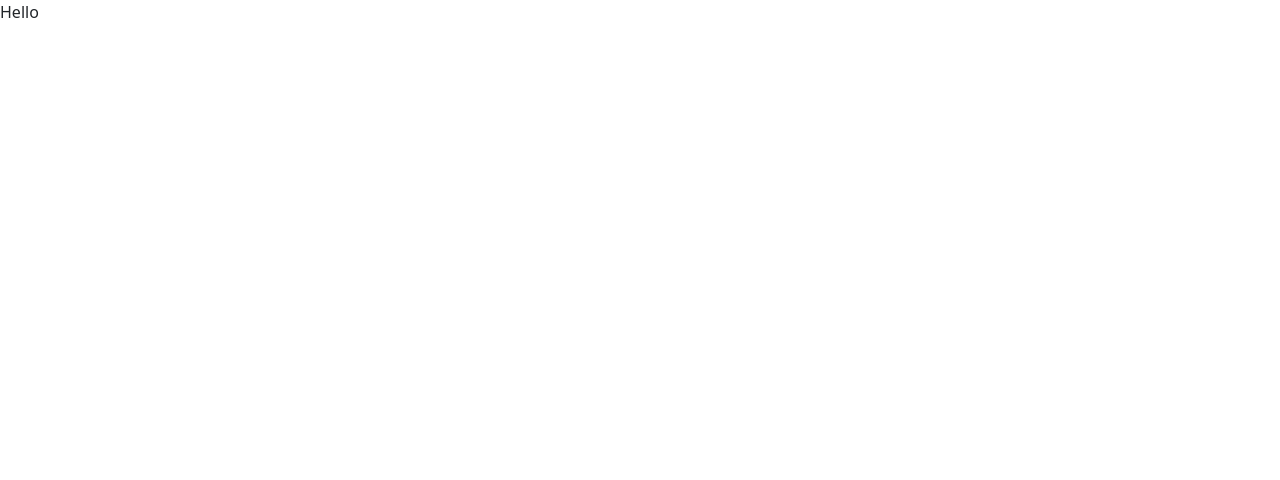
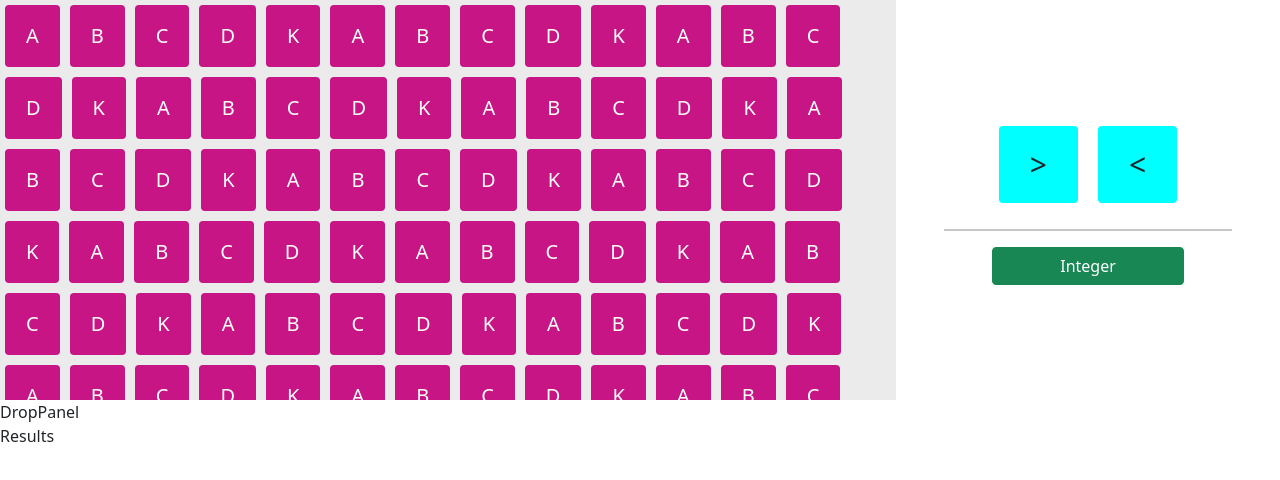
Before and after one commit to KUSUM24/Drag-And-Drop, a React (Create React App) app: page / in a window 1280 px wide. Shown: the top 480 px of the page. Built offline with nearby package versions, Linux system fonts and the light colour scheme.

Commit message:
containers added

```diff
--- a/src/App.js
+++ b/src/App.js
@@ -1,8 +1,270 @@
 import React, { useState, useEffect } from "react";
+import { DropPanel } from "./Components/DropPanel";
+import { List } from "./Components/List";
+import { Operators } from "./Components/Operators";
+import { Results } from "./Components/Results";
+import "./styles/custom.css";
 export const App = () => {
+  const [variables, setVariables] = useState([
+    "A",
+    "B",
+    "C",
+    "D",
+    "K",
+    "A",
+    "B",
+    "C",
+    "D",
+    "K",
+    "A",
+    "B",
+    "C",
+    "D",
+    "K",
+    "A",
+    "B",
+    "C",
+    "D",
+    "K",
+    "A",
+    "B",
+    "C",
+    "D",
+    "K",
+    "A",
+    "B",
+    "C",
+    "D",
+    "K",
+    "A",
+    "B",
+    "C",
+    "D",
+    "K",
+    "A",
+    "B",
+    "C",
+    "D",
+    "K",
+    "A",
+    "B",
+    "C",
+    "D",
+    "K",
+    "A",
+    "B",
+    "C",
+    "D",
+    "K",
+    "A",
+    "B",
+    "C",
+    "D",
+    "K",
+    "A",
+    "B",
+    "C",
+    "D",
+    "K",
+    "A",
+    "B",
+    "C",
+    "D",
+    "K",
+    "A",
+    "B",
+    "C",
+    "D",
+    "K",
+    "A",
+    "B",
+    "C",
+    "D",
+    "K",
+    "A",
+    "B",
+    "C",
+    "D",
+    "K",
+    "A",
+    "B",
+    "C",
+    "D",
+    "K",
+    "A",
+    "B",
+    "C",
+    "D",
+    "K",
+    "A",
+    "B",
+    "C",
+    "D",
+    "K",
+    "A",
+    "B",
+    "C",
+    "D",
+    "K",
+    "A",
+    "B",
+    "C",
+    "D",
+    "K",
+    "A",
+    "B",
+    "C",
+    "D",
+    "K",
+    "A",
+    "B",
+    "C",
+    "D",
+    "K",
+    "A",
+    "B",
+    "C",
+    "D",
+    "K",
+    "A",
+    "B",
+    "C",
+    "D",
+    "K",
+    "A",
+    "B",
+    "C",
+    "D",
+    "K",
+    "A",
+    "B",
+    "C",
+    "D",
+    "K",
+    "A",
+    "B",
+    "C",
+    "D",
+    "K",
+    "A",
+    "B",
+    "C",
+    "D",
+    "K",
+    "A",
+    "B",
+    "C",
+    "D",
+    "K",
+    "A",
+    "B",
+    "C",
+    "D",
+    "K",
+    "A",
+    "B",
+    "C",
+    "D",
+    "K",
+    "A",
+    "B",
+    "C",
+    "D",
+    "K",
+    "A",
+    "B",
+    "C",
+    "D",
+    "K",
+    "A",
+    "B",
+    "C",
+    "D",
+    "K",
+    "A",
+    "B",
+    "C",
+    "D",
+    "K",
+    "A",
+    "B",
+    "C",
+    "D",
+    "K",
+    "A",
+    "B",
+    "C",
+    "D",
+    "K",
+    "A",
+    "B",
+    "C",
+    "D",
+    "K",
+    "A",
+    "B",
+    "C",
+    "D",
+    "K",
+    "A",
+    "B",
+    "C",
+    "D",
+    "K",
+    "A",
+    "B",
+    "C",
+    "D",
+    "K",
+    "A",
+    "B",
+    "C",
+    "D",
+    "K",
+    "A",
+    "B",
+    "C",
+    "D",
+    "K",
+    "A",
+    "B",
+    "C",
+    "D",
+    "K",
+    "A",
+    "B",
+    "C",
+    "D",
+    "K",
+    "A",
+    "B",
+    "C",
+    "D",
+    "K",
+    "A",
+    "B",
+    "C",
+    "D",
+    "K",
+    "A",
+    "B",
+    "C",
+    "D",
+    "K",
+    "A",
+    "B",
+    "C",
+    "D",
+    "K",
+  ]);
   return (
     <>
-      <div>Hello</div>
+      <div className="drag-panel">
+        <List variables={variables} />
+        <Operators className="operators" />
+      </div>
+      <DropPanel />
+      <Results />
     </>
   );
 };
--- /dev/null
+++ b/src/Components/DropPanel.js
@@ -0,0 +1,5 @@
+import React from "react";
+
+export const DropPanel = () => {
+  return <div>DropPanel</div>;
+};
--- /dev/null
+++ b/src/Components/List.js
@@ -0,0 +1,10 @@
+import React from "react";
+import { Container } from "react-bootstrap";
+import { VarBox } from "./VarBox";
+
+export const List = ({ variables }) => {
+  const getBoxes = (item) => {
+    return <VarBox value={item} />;
+  };
+  return <div className="varBox--container">{variables.map(getBoxes)}</div>;
+};
--- /dev/null
+++ b/src/Components/Operators.js
@@ -0,0 +1,14 @@
+import React from "react";
+
+export const Operators = () => {
+  return (
+    <div className="operator--container">
+      <div className="operation--container">
+        <div className="operation--button btn">&gt;</div>
+        <div className="operation--button btn">&lt;</div>
+      </div>
+      <hr className="w-75" />
+      <div className="integer--button btn btn-success w-50">Integer</div>
+    </div>
+  );
+};
--- /dev/null
+++ b/src/Components/Results.js
@@ -0,0 +1,5 @@
+import React from "react";
+
+export const Results = () => {
+  return <div>Results</div>;
+};
--- /dev/null
+++ b/src/Components/VarBox.js
@@ -0,0 +1,5 @@
+import React from "react";
+
+export const VarBox = ({ value }) => {
+  return <div className="varBox--button btn">{value}</div>;
+};
--- /dev/null
+++ b/src/styles/custom.css
@@ -0,0 +1,51 @@
+hr {
+  color: gray;
+  height: 2px !important;
+}
+.varBox--button {
+  margin: 5px;
+  padding: 15px 20px !important;
+  background-color: #c71585 !important;
+  color: white !important;
+  font-weight: 500 !important;
+  font-size: 20px !important;
+}
+.varBox--container {
+  background-color: rgb(235, 235, 235);
+  width: 70%;
+  max-height: 50vh;
+  overflow: scroll;
+}
+.drag-panel {
+  display: flex;
+}
+.operation--container {
+  display: flex;
+}
+.operator--container {
+  display: flex;
+  flex-direction: column;
+  align-items: center;
+  justify-content: center;
+  width: 30%;
+  /* width: 100%; */
+}
+.operation--button {
+  background-color: aqua !important;
+  padding: 15px 30px !important;
+  margin: 10px;
+  font-size: 30px !important;
+}
+.integer--button {
+}
+@media screen and (max-width: 780px) {
+  .varBox--container {
+    width: 100%;
+  }
+  .operators {
+    width: 100%;
+  }
+  .drag-panel {
+    flex-direction: column;
+  }
+}
```
Also changed, not shown: src/Components/Main/Main.jsx (deleted).
